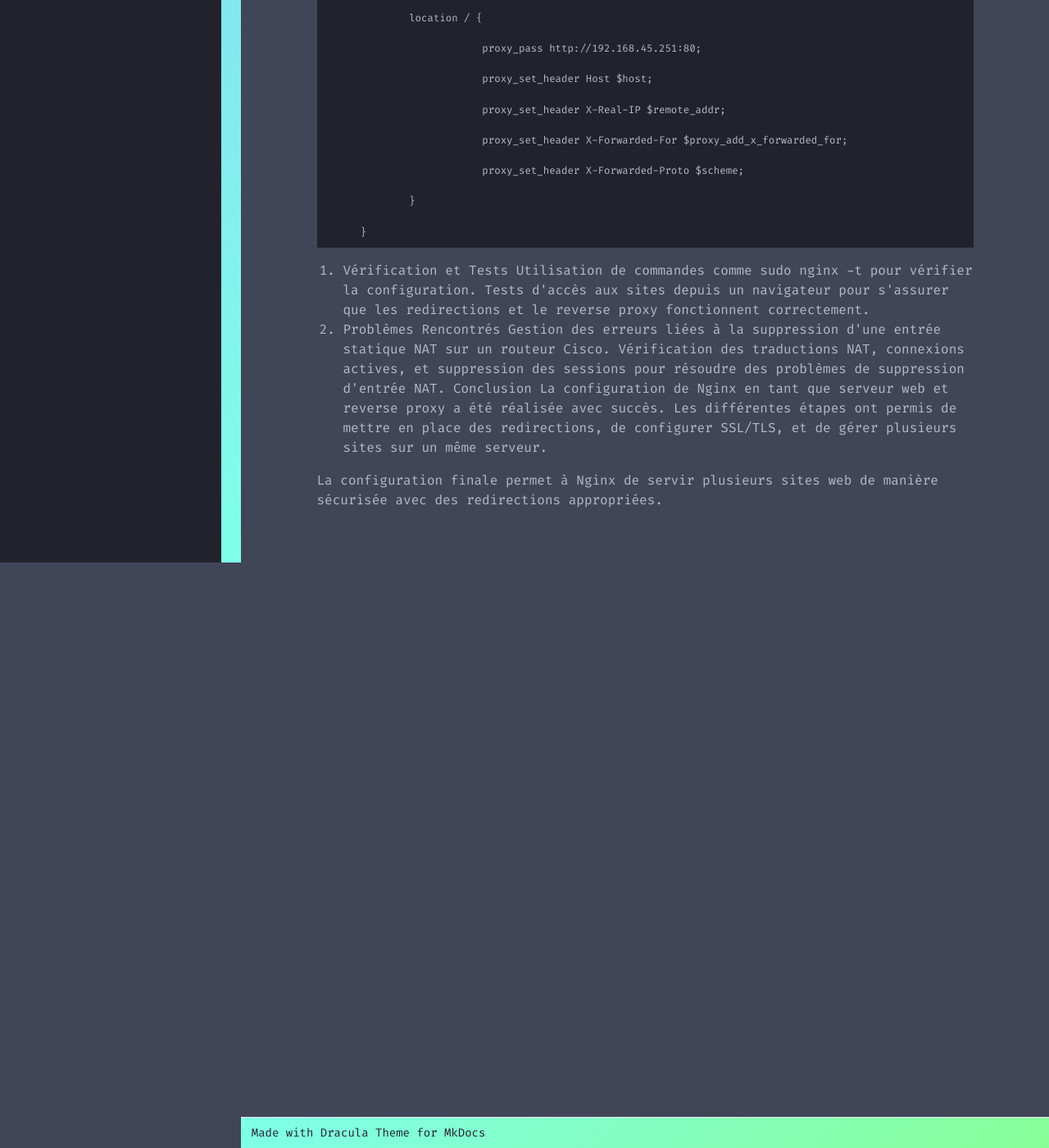
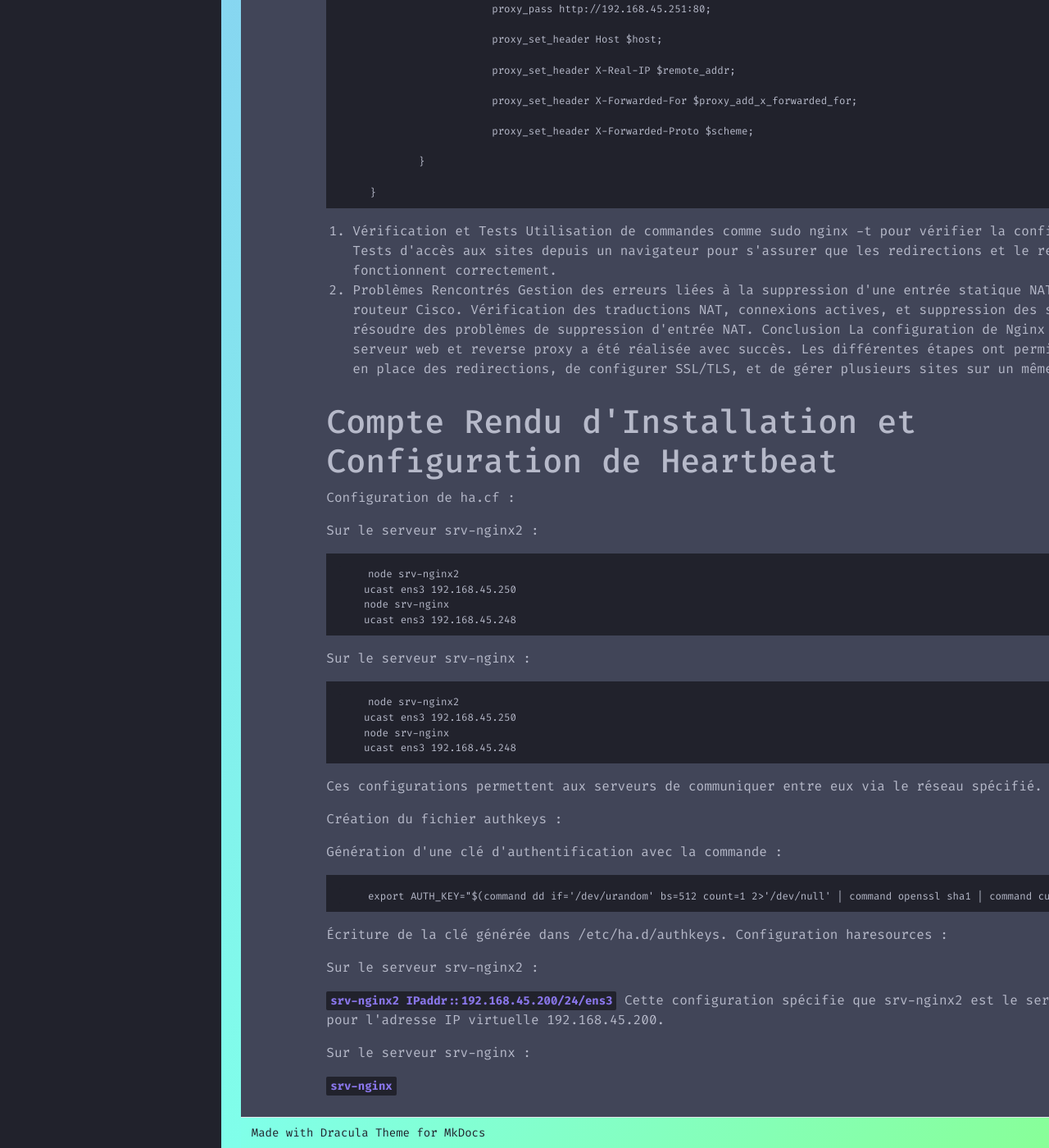
Before and after one commit to eRaETatsuya/OrleansSIO.github.io, an MkDocs documentation site: the page built from docs/Document/reverse_proxy.md, in a window 1280 px wide and 1400 px high, scrolled down 2961 px. Shown: the whole window at 82% size. Built offline with MkDocs 1.6.1 and Material for MkDocs 9.7.7, drawn with Linux system fonts in a browser that asks for light colours.

Commit message:
Update reverse_proxy.md

```diff
--- a/docs/Document/reverse_proxy.md
+++ b/docs/Document/reverse_proxy.md
@@ -148,4 +148,43 @@
 La configuration de Nginx en tant que serveur web et reverse proxy a été réalisée avec succès. Les différentes étapes ont permis de mettre en place des redirections, de configurer SSL/TLS, et de gérer plusieurs sites sur un même serveur.
 
 
-La configuration finale permet à Nginx de servir plusieurs sites web de manière sécurisée avec des redirections appropriées.
+
+#Compte Rendu d'Installation et Configuration de Heartbeat
+
+
+Configuration de ha.cf :
+
+Sur le serveur srv-nginx2 :
+
+
+        node srv-nginx2
+        ucast ens3 192.168.45.250
+        node srv-nginx
+        ucast ens3 192.168.45.248
+
+Sur le serveur srv-nginx :
+
+        node srv-nginx2
+        ucast ens3 192.168.45.250
+        node srv-nginx
+        ucast ens3 192.168.45.248
+
+Ces configurations permettent aux serveurs de communiquer entre eux via le réseau spécifié.
+
+Création du fichier authkeys :
+
+Génération d'une clé d'authentification avec la commande :
+
+        export AUTH_KEY="$(command dd if='/dev/urandom' bs=512 count=1 2>'/dev/null' | command openssl sha1 | command cut --delimiter=' ' --fields=2)"
+
+Écriture de la clé générée dans /etc/ha.d/authkeys.
+Configuration haresources :
+
+Sur le serveur srv-nginx2 :
+
+**`srv-nginx2 IPaddr::192.168.45.200/24/ens3`**
+Cette configuration spécifie que srv-nginx2 est le serveur préféré pour l'adresse IP virtuelle 192.168.45.200.
+
+Sur le serveur srv-nginx :
+
+**`srv-nginx`**
```
